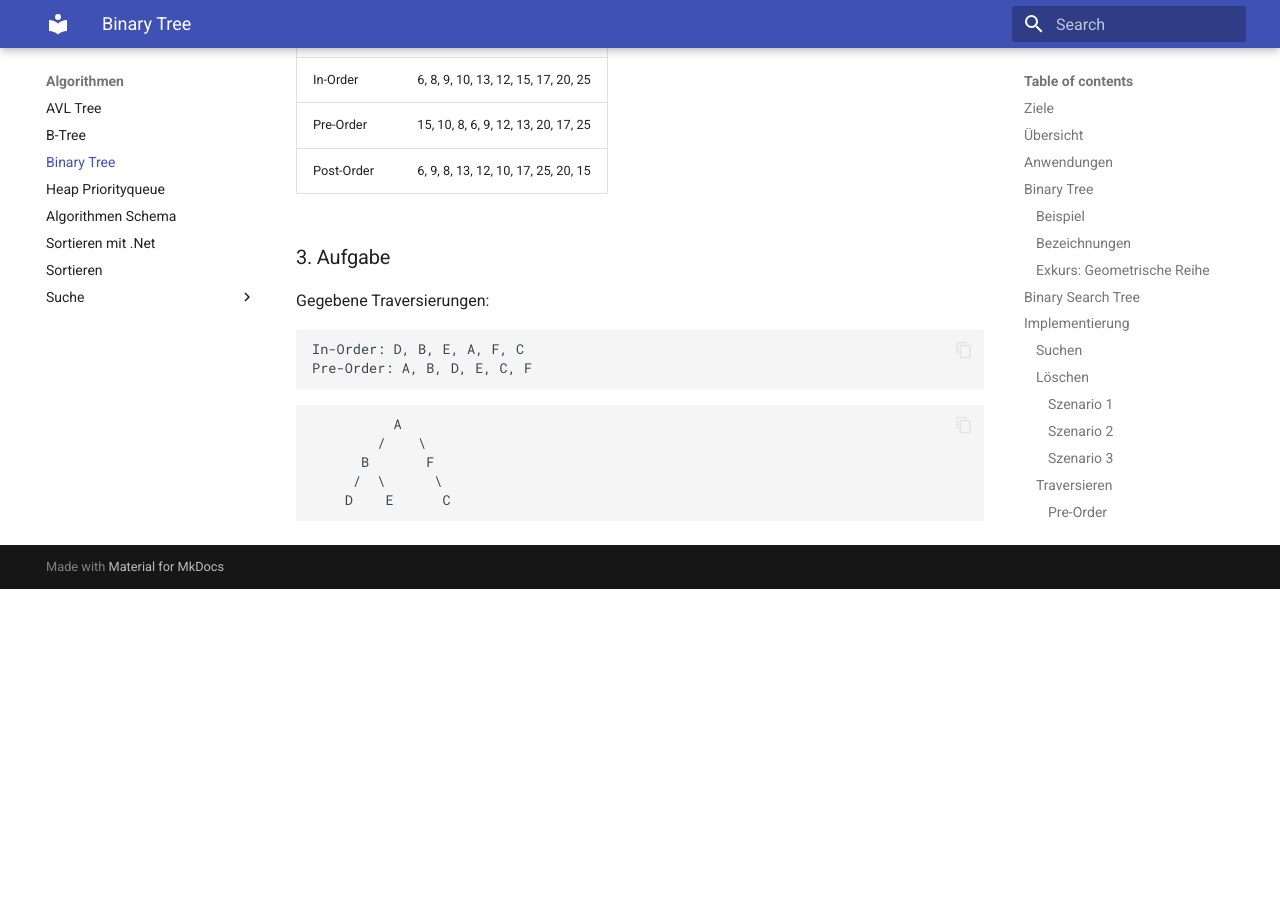
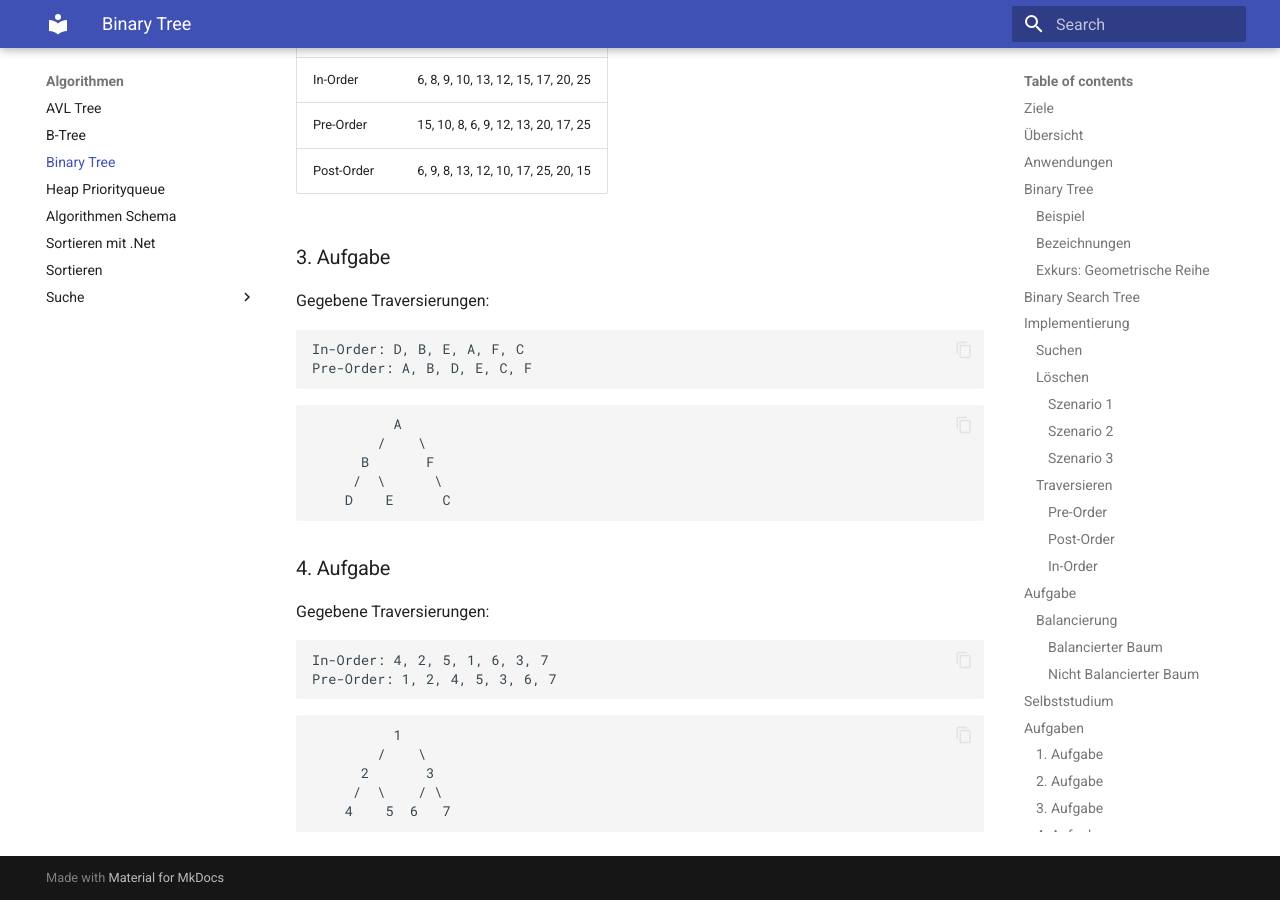
Before and after one commit to tsolenthaler/zbwAlgDs, an MkDocs documentation site: the page built from docs/algorithmen/binary-tree.md, in a window 1280 px wide and 900 px high, scrolled down 19306 px. Built offline with MkDocs 1.6.1 and Material for MkDocs 9.7.7, drawn with Linux system fonts in a browser that asks for light colours; before the commit the page ends 19895 px from its top, so only the background shows below that.

Commit message:
Add new task section with traversal examples to binary tree documentation

````diff
--- a/docs/algorithmen/binary-tree.md
+++ b/docs/algorithmen/binary-tree.md
@@ -707,3 +707,18 @@ Gegebene Traversierungen:
      /  \      \
     D    E      C
 ```
+
+### 4. Aufgabe
+Gegebene Traversierungen:
+
+    In-Order: 4, 2, 5, 1, 6, 3, 7
+    Pre-Order: 1, 2, 4, 5, 3, 6, 7
+
+
+```
+          1
+        /    \
+      2       3
+     /  \    / \
+    4    5  6   7
+```
````
